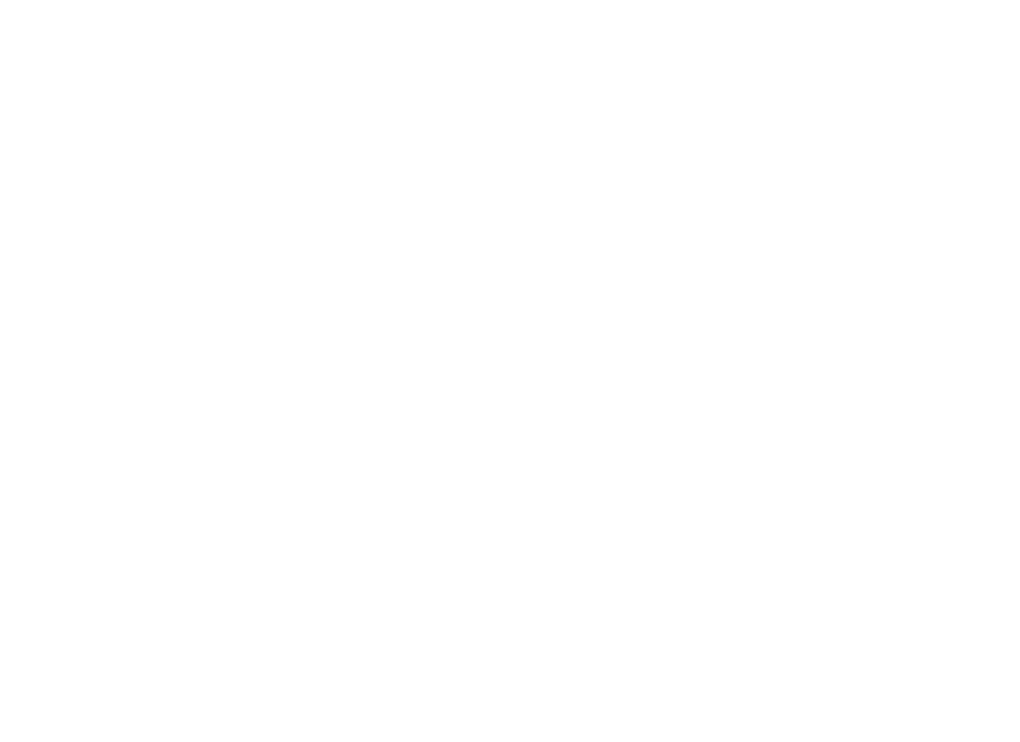
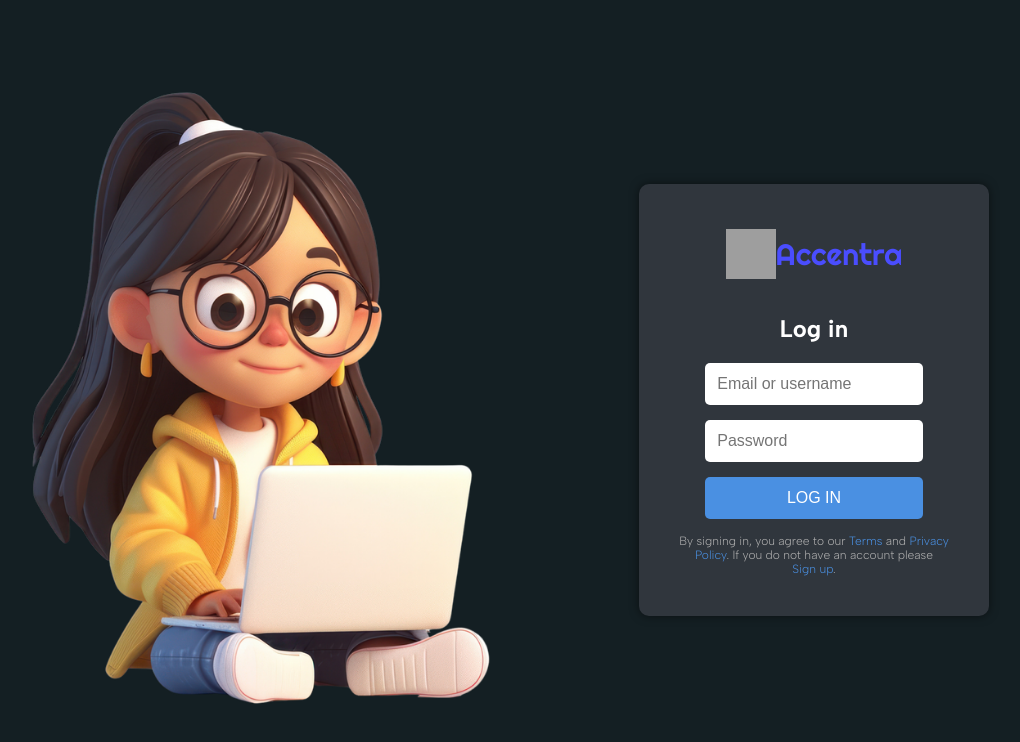
Before and after one commit to beatenstratblues/Accent--learn-frontend, a React (Vite) app: page /login in a window 1280 px wide. Before the commit this address had no page. Shown: the top 742 px of the page, without its empty margins (140-1160 px from the left). Built offline with nearby package versions, Linux system fonts and the light colour scheme; grey boxes are pictures that could not be loaded; a web font is replaced by a local one.

Commit message:
Login Page added

```diff
--- a/src/App.jsx
+++ b/src/App.jsx
@@ -7,12 +7,14 @@
 import ProfilePage from './pages/ProfilePage';
 import QuestsPage from './pages/QuestsPage';
 import DailyPage from './pages/DailyPage';
+import LoginPage from './pages/LoginPage';
 
 
 function App() {
     return (
     <Router>
         <Routes>
+        <Route path="/login" element={<LoginPage />} /> {/* Add login route */}
           <Route path="/" element={<AppLayout />}>
             <Route index element={<HomePage />} />
             <Route path="letters" element={<LettersPage />} />
--- /dev/null
+++ b/src/components/AppLogo.jsx
@@ -0,0 +1,9 @@
+import React from 'react'
+
+const AppLogo = () => {
+  return (
+    <div className="logo" style={{marginBottom:"30px"}}><img width="50" height="50" src="https://img.icons8.com/ios/50/40C057/parrot-speaking.png" alt="parrot-speaking"/><span>Accentra</span></div>
+  )
+}
+
+export default AppLogo
--- a/src/index.css
+++ b/src/index.css
@@ -791,3 +791,83 @@
 .challenge-complete strong {
   color: #4A4DFE;
 }
+
+
+/* login page */
+
+.login-container {
+  display: flex;
+  justify-content: center;
+  align-items: center;
+  width: 100%;
+  height: 100vh;
+  background-color: #141F23;
+  gap: 10vw;
+}
+
+.login-box {
+  background-color: #30363d;
+  padding: 40px;
+  border-radius: 10px;
+  box-shadow: 0px 0px 10px rgba(0, 0, 0, 0.5);
+  text-align: center;
+  width: 350px;
+  display: flex;
+  flex-direction: column;
+  align-items: center;
+}
+
+.login-box h2 {
+  color: white;
+  margin-bottom: 20px;
+}
+
+.input-group {
+  margin-bottom: 15px;
+}
+
+.input-group input {
+  width: 17vw;
+  padding: 12px;
+  border: none;
+  border-radius: 5px;
+  font-size: 16px;
+}
+
+.login-button {
+  width: 100%;
+  padding: 12px;
+  border: none;
+  border-radius: 5px;
+  background-color: #4a90e2;
+  color: white;
+  font-size: 16px;
+  cursor: pointer;
+}
+
+.login-button:hover {
+  background-color: #357abd;
+}
+
+.terms-text {
+  margin-top: 15px;
+  font-size: 12px;
+  color: #b0b0b0;
+}
+
+.link {
+  color: #4a90e2;
+  cursor: pointer;
+}
+
+.heroImage img {
+  width: 500px;
+}
+
+/* Quests Page */
+
+.QuestPage {
+  background-color: #1f6feb;
+  height: 100%;
+  width: 100%;
+}
--- /dev/null
+++ b/src/pages/LoginPage.jsx
@@ -0,0 +1,31 @@
+import React from "react";
+import AppLogo from "../components/AppLogo";
+import hero from "../assets/HeroImage.png"
+
+const LoginPage = () => {
+  return (
+    <div className="login-container">
+        <div className="heroImage">
+            <img src={hero}/>
+        </div>
+      <div className="login-box">
+        <AppLogo/>
+        <h2>Log in</h2>
+        <form>
+          <div className="input-group">
+            <input type="text" placeholder="Email or username" />
+          </div>
+          <div className="input-group">
+            <input type="password" placeholder="Password" />
+          </div>
+          <button type="submit" className="login-button">LOG IN</button>
+        </form>
+        <p className="terms-text">
+          By signing in, you agree to our <span className="link">Terms</span> and <span className="link">Privacy Policy</span>. If you do not have an account please <br/><span className="link">Sign up</span>.
+        </p>
+      </div>
+    </div>
+  );
+};
+
+export default LoginPage;
--- a/src/pages/QuestsPage.jsx
+++ b/src/pages/QuestsPage.jsx
@@ -2,7 +2,7 @@
 
 const QuestsPage = () => {
   return (
-    <div>QuestsPage</div>
+    <div className='QuestPage'>QuestsPages</div>
   )
 }
 
```
Also changed, not shown: src/assets/HeroImage.png (added).
